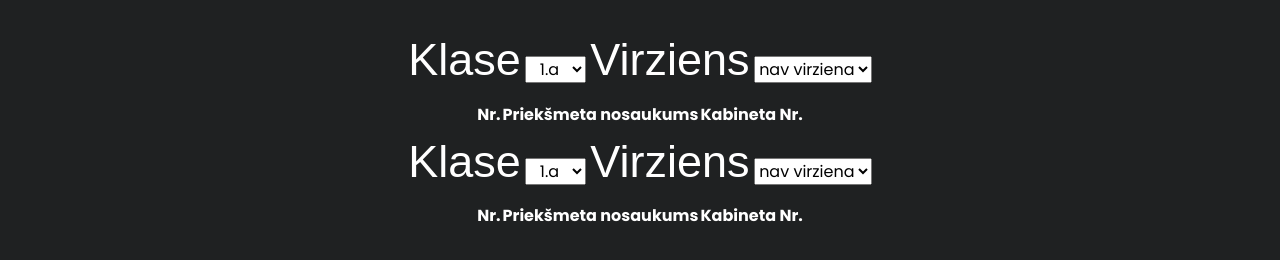
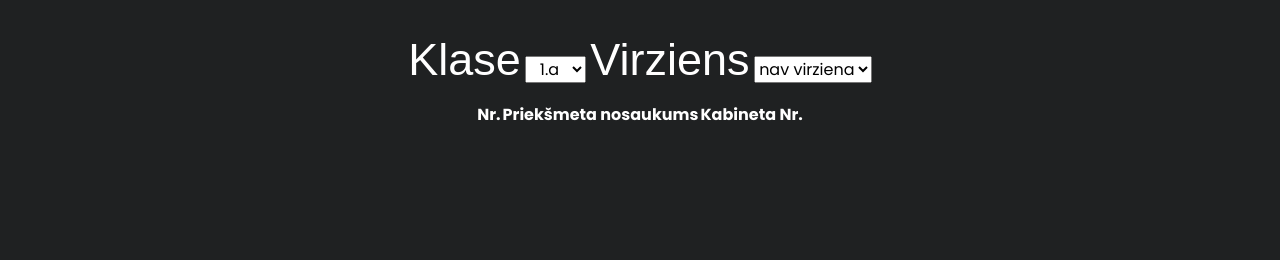
Before and after one commit to ingusrv/duntes-estate, a website: page public/index/index.html in a window 1280 px wide. Shown: the part 284-544 px from the top of the page. Drawn offline with nearby package versions, Linux system fonts and the light colour scheme; no server answers.

Commit message:
nepareizi izdarīju merge

```diff
--- a/public/index/index.html
+++ b/public/index/index.html
@@ -90,37 +90,6 @@
                 </tr>
             </thead>
         </table>
-        <center>
-            <label for="klase">Klase</label>
-            <select name="klase" id="klase">
-                <option value="1.a" selected>1.a</option>
-                <option value="1.b">1.b</option>
-                <option value="1.c">1.c</option>
-                <option value="1.s">1.s</option>
-                <option value="2.a">2.a</option>
-                <option value="2.b">2.b</option>
-                <option value="2.c">2.c</option>
-                <option value="2.s-1">2.s-1</option>
-                <option value="2.s-1">2.s-2</option>
-                <option value="3.a">3.a</option>
-                <option value="3.b">3.b</option>
-                <option value="3.c">3.c</option>
-                <option value="3.s">3.s</option>
-            </select>
-            <label for="virziens">Virziens</label>
-            <select name="virziens" id="virziens">
-                <option value="none" selected>nav virziena</option>
-            </select>
-            <table class="stundu-saraksts" id="stundu-saraksts">
-                <thead>
-                    <tr>
-                        <th>Nr.</th>
-                        <th>Priekšmeta nosaukums</th>
-                        <th>Kabineta Nr.</th>
-                    </tr>
-                </thead>
-            </table>
-        </center>
 </body>
 
 </html>
```
